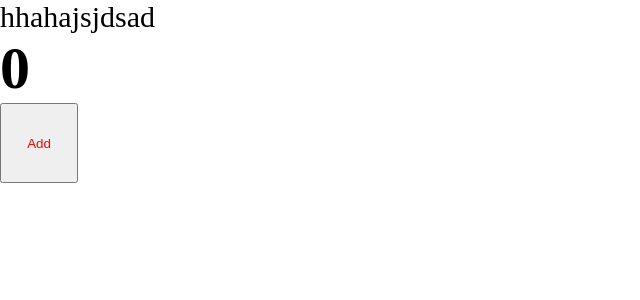
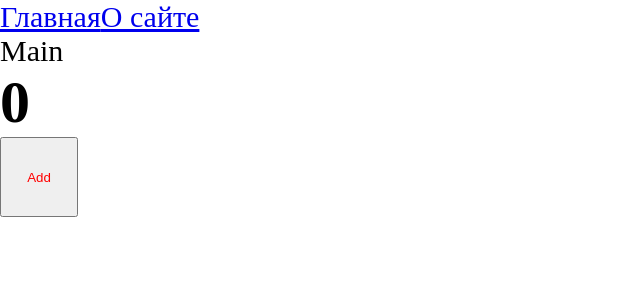
Before and after one commit to F4nnur/react, a React app: page / in a window 1280 px wide. Shown: the top 300 px of the page, without its empty margins (0-640 px from the left). Built offline with nearby package versions, Linux system fonts and the light colour scheme.

Commit message:
+ 6 routing code splitting suspense

```diff
--- a/src/App.tsx
+++ b/src/App.tsx
@@ -1,12 +1,20 @@
-import React from 'react';
-import {Counter} from "./components/Counter";
+import React, {Suspense} from 'react';
+import {Link, Route, Routes} from 'react-router-dom';
 import './index.scss';
+import {AboutPageAsync} from "./pages/AboutPage/AboutPage.async";
+import {MainPageAsync} from "./pages/MainPage/MainPage.async";
 
 const App = () => {
     return (
         <div className='app'>
-            <p>hhahajsjdsad</p>
-            <Counter/>
+            <Link to={'/'}>Главная</Link>
+            <Link to={'/about'}>О сайте</Link>
+            <Suspense fallback={<div>Loading...</div>}>
+                <Routes>
+                        <Route path={'/about'} element={<AboutPageAsync />} />
+                        <Route path={'/'} element={<MainPageAsync />} />
+                </Routes>
+            </Suspense>
         </div>
     );
 };
--- a/src/index.tsx
+++ b/src/index.tsx
@@ -1,7 +1,10 @@
 import {render} from "react-dom";
 import App from "./App";
+import {BrowserRouter} from "react-router-dom";
 
 render(
-    <App/>,
+    <BrowserRouter>
+        <App/>
+    </BrowserRouter>,
     document.getElementById('root')
 )
--- /dev/null
+++ b/src/pages/AboutPage/AboutPage.async.tsx
@@ -0,0 +1,6 @@
+import {lazy} from "react";
+
+export const AboutPageAsync = lazy(() => new Promise(resolve => {
+    // @ts-ignore
+    setTimeout(() => resolve(import('./AboutPage')), 1500)
+}));
--- /dev/null
+++ b/src/pages/AboutPage/AboutPage.tsx
@@ -0,0 +1,11 @@
+import React from 'react';
+
+const AboutPage = () => {
+    return (
+        <div>
+            About
+        </div>
+    );
+};
+
+export default AboutPage;
--- /dev/null
+++ b/src/pages/MainPage/MainPage.async.tsx
@@ -0,0 +1,6 @@
+import {lazy} from "react";
+
+export const MainPageAsync = lazy(() => new Promise(resolve => {
+    // @ts-ignore
+    setTimeout(() => resolve(import('./MainPage')), 1500)
+}));
--- /dev/null
+++ b/src/pages/MainPage/MainPage.tsx
@@ -0,0 +1,13 @@
+import React from 'react';
+import {Counter} from "../../components/Counter";
+
+const MainPage = () => {
+    return (
+        <div>
+            Main
+            <Counter/>
+        </div>
+    );
+};
+
+export default MainPage;
```
Also changed, not shown: package.json (+71 -19 lines), 3 other files (tests, documents, lock files or other folders).
